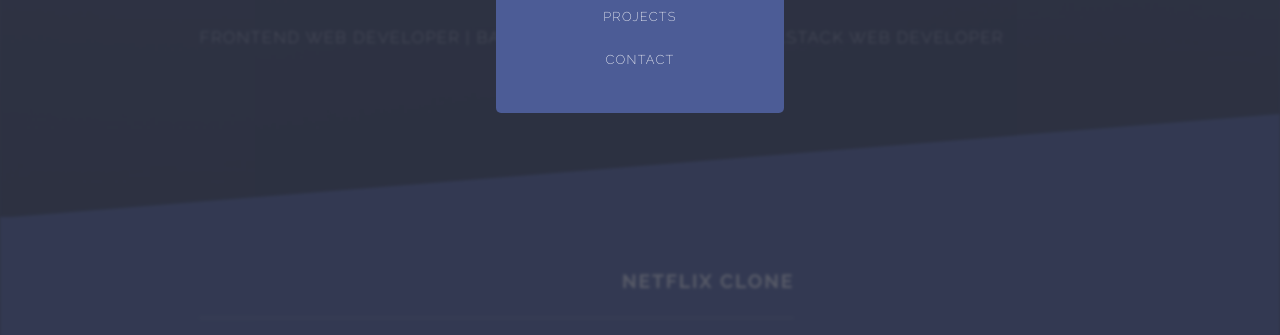
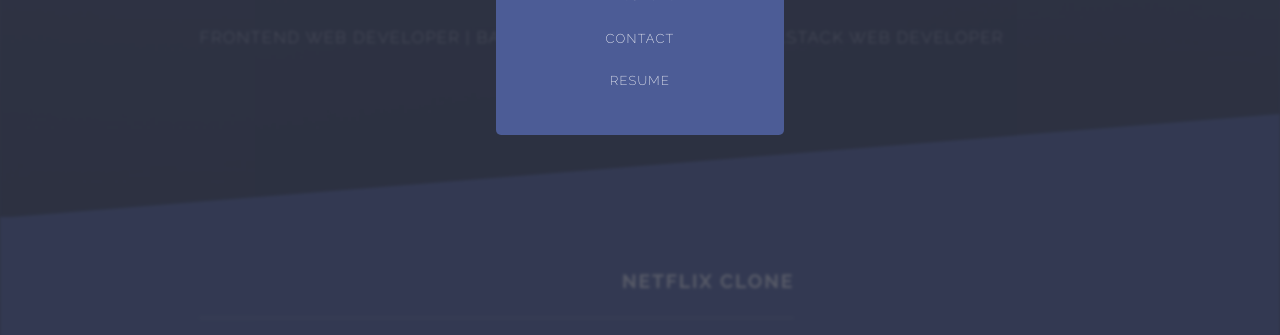
Before and after one commit to n1rjal/nirjal, a plain HTML site: page index.html in a window 1280 px wide. Both pictures are taken after a click on the link "MENU". Shown: the part 423-758 px from the top of the page. Drawn offline with Linux system fonts and the light colour scheme; a script that the page names is missing.

Commit message:
Added Portfolio upddated

```diff
--- a/index.html
+++ b/index.html
@@ -26,6 +26,7 @@
 							<li><a href="index.html">Home</a></li>
 							<li><a href="#project">Projects</a></li>
 							<li><a href="#contact">Contact</a></li>
+							<li><a href="./resume.pdf" download>Resume</a></li>
 						</ul>
 						<a href="#" class="close">Close</a>
 					</div>
```
Also changed, not shown: 1 other file.
